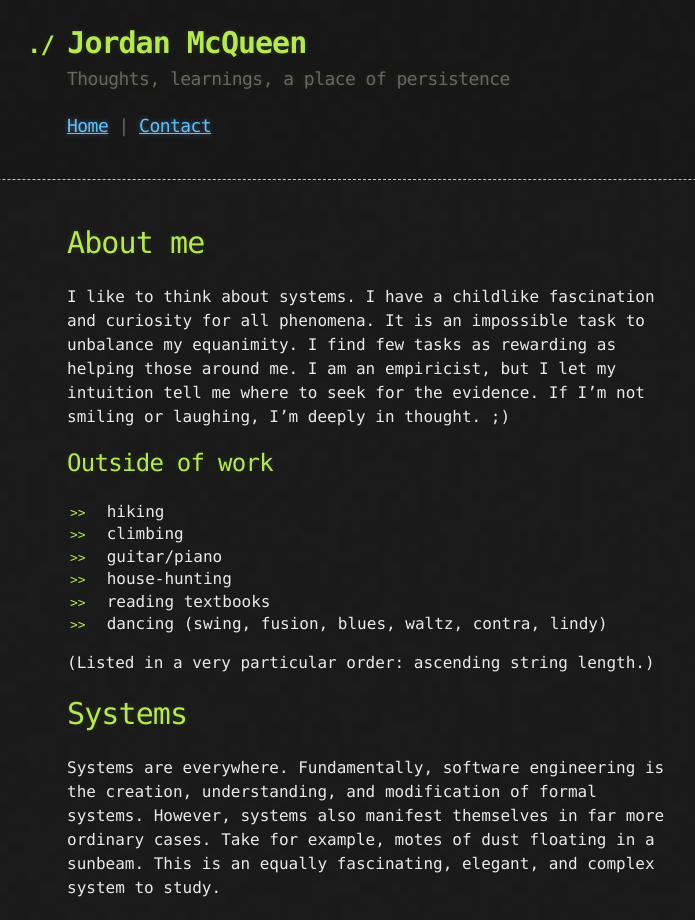
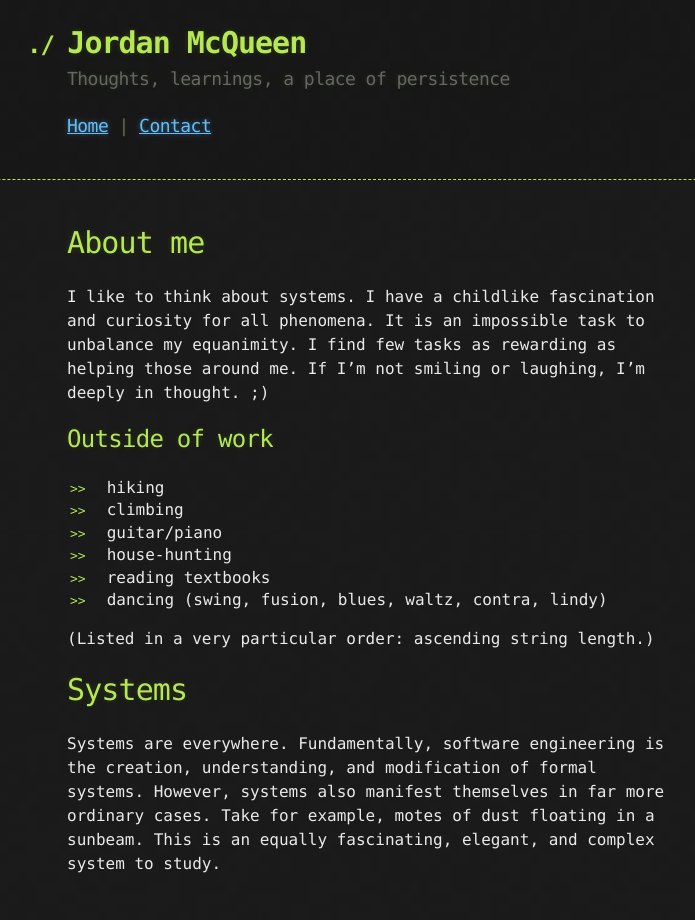
Before and after one commit to mcqueenjordan/mcqueenjordan.github.io, a Jekyll site: the page built from index.md, in a window 1280 px wide. Shown: the whole page, without its empty margins (273-968 px from the left). Built offline with Jekyll 4.4.1, drawn with Linux system fonts in a browser that asks for light colours; our own code applies the rules of GitHub Pages for plain Markdown files.

Commit message:
bio update

```diff
--- a/index.md
+++ b/index.md
@@ -6,8 +6,7 @@ layout: default
 
 I like to think about systems. I have a childlike fascination and curiosity
 for all phenomena. It is an impossible task to unbalance my equanimity. I find
-few tasks as rewarding as helping those around me. I am an empiricist, but I
-let my intuition tell me where to seek for the evidence. If I'm not smiling or
+few tasks as rewarding as helping those around me. If I'm not smiling or
 laughing, I'm deeply in thought. ;)
 
 
```
